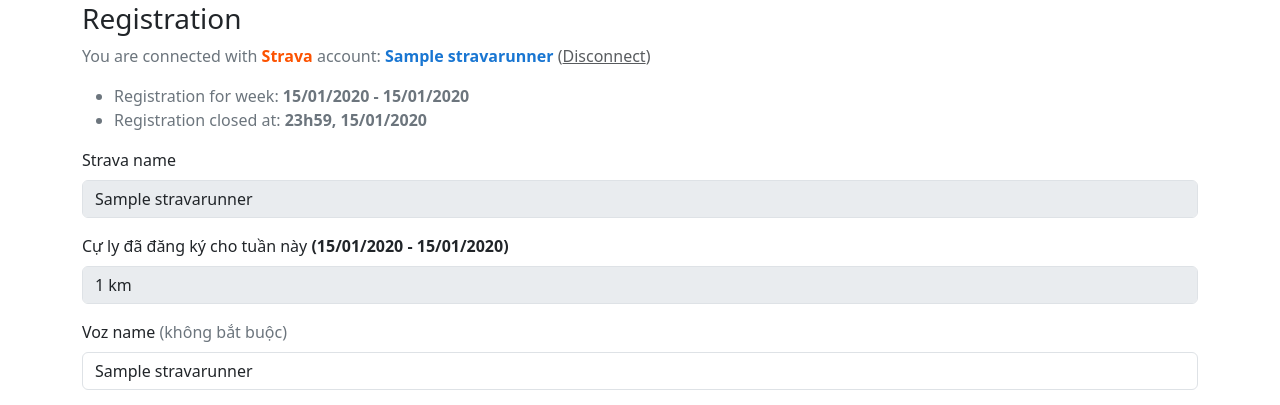
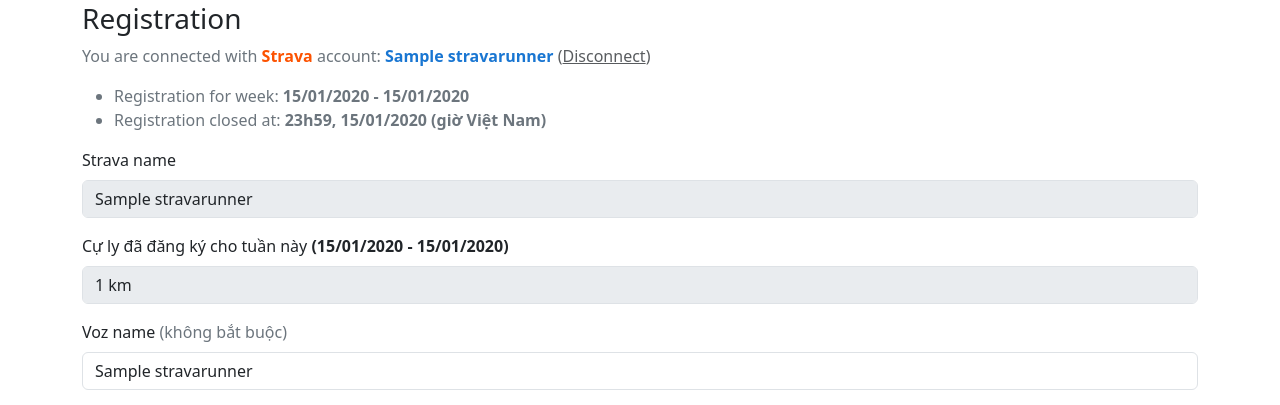
Before and after one commit to phongnt570/vozRunningClub, a Django app: template templates/weeklyTracking/registration.html in a window 1280 px wide. Shown: the part 264-669 px from the top of the page. Run offline with Django 4.2, Linux system fonts and the light colour scheme; tables that the repository leaves empty hold one stand-in row (values such as "Sample post"); the template is opened without the code that fills it: values that come from a table or form of the project are taken from there, most other values are stand-ins (such as "Sample title", 1, 10 or a date in 2020); some libraries are stand-ins or nearby versions.

Commit message:
small wording

```diff
--- a/templates/weeklyTracking/leaderboard.html
+++ b/templates/weeklyTracking/leaderboard.html
@@ -57,6 +57,7 @@
 
 
         <div class="mb-4">
+            <label for="select-week" class="form-label">Select week</label>
             <select id="select-week" class="form-select" aria-label="Select week" onchange="changeWeek()">
                 {% for key, value in available_weeks.items %}
                     {% if key.0 == requested_year and key.1 == requested_week_num %}
--- a/templates/weeklyTracking/registration.html
+++ b/templates/weeklyTracking/registration.html
@@ -36,7 +36,7 @@
                                 class="fw-bold">{{ current_registration_week_start_date|date:"d/m/Y" }}
                             - {{ current_registration_week_end_date|date:"d/m/Y" }}</span></li>
                         <li>Registration closed at: <span
-                                class="fw-bold">23h59, {{ current_registration_week_start_date|date:"d/m/Y" }}</span>
+                                class="fw-bold">23h59, {{ current_registration_week_start_date|date:"d/m/Y" }} (giờ Việt Nam)</span>
                         </li>
                     </ul>
                 </div>
```
